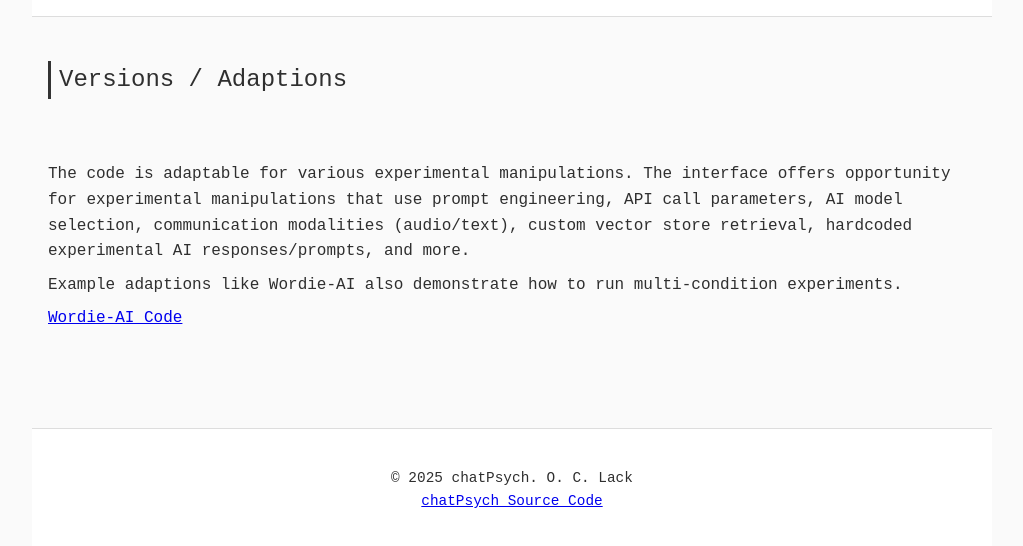
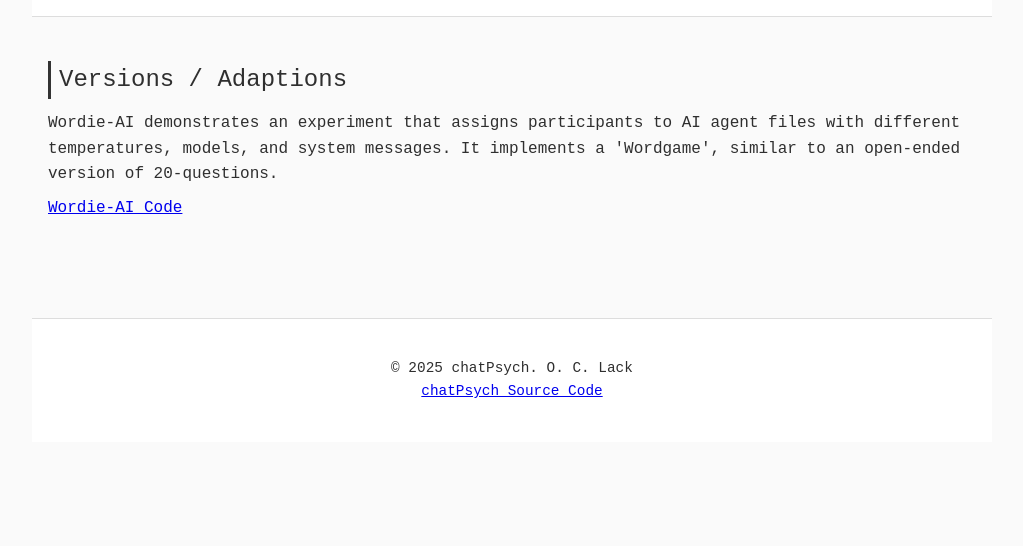
Before and after one commit to chatPsych/chatPsych.github.io, a plain HTML site: page index.html in a window 1280 px wide. Both pictures are taken after a click on the link "Adaptions". Shown: the part 112-658 px from the top of the page, without its empty margins (128-1151 px from the left). Drawn offline with Linux system fonts and the light colour scheme.

Commit message:
Update index.html

```diff
--- a/index.html
+++ b/index.html
@@ -84,8 +84,8 @@
   <!-- Versions/Adaptions Section -->
   <section id="versions" class="section">
     <h2>Versions / Adaptions</h2>
-    <p><br><br>The code is adaptable for various experimental manipulations. The interface offers opportunity for experimental manipulations that use prompt engineering, API call parameters, AI model selection, communication modalities (audio/text), custom vector store retrieval, hardcoded experimental AI responses/prompts, and more.</p>
-    <p>Example adaptions like Wordie-AI also demonstrate how to run multi-condition experiments.</p>
+    <p>Wordie-AI demonstrates an experiment that assigns participants to AI agent files with different temperatures, models, and system messages. It implements a 'Wordgame',
+      similar to an open-ended version of 20-questions. </p>
     <a href="https://github.com/Oliver-Lack/Wordie-AI" target="_blank">Wordie-AI Code</a>
   </section>
 
```
